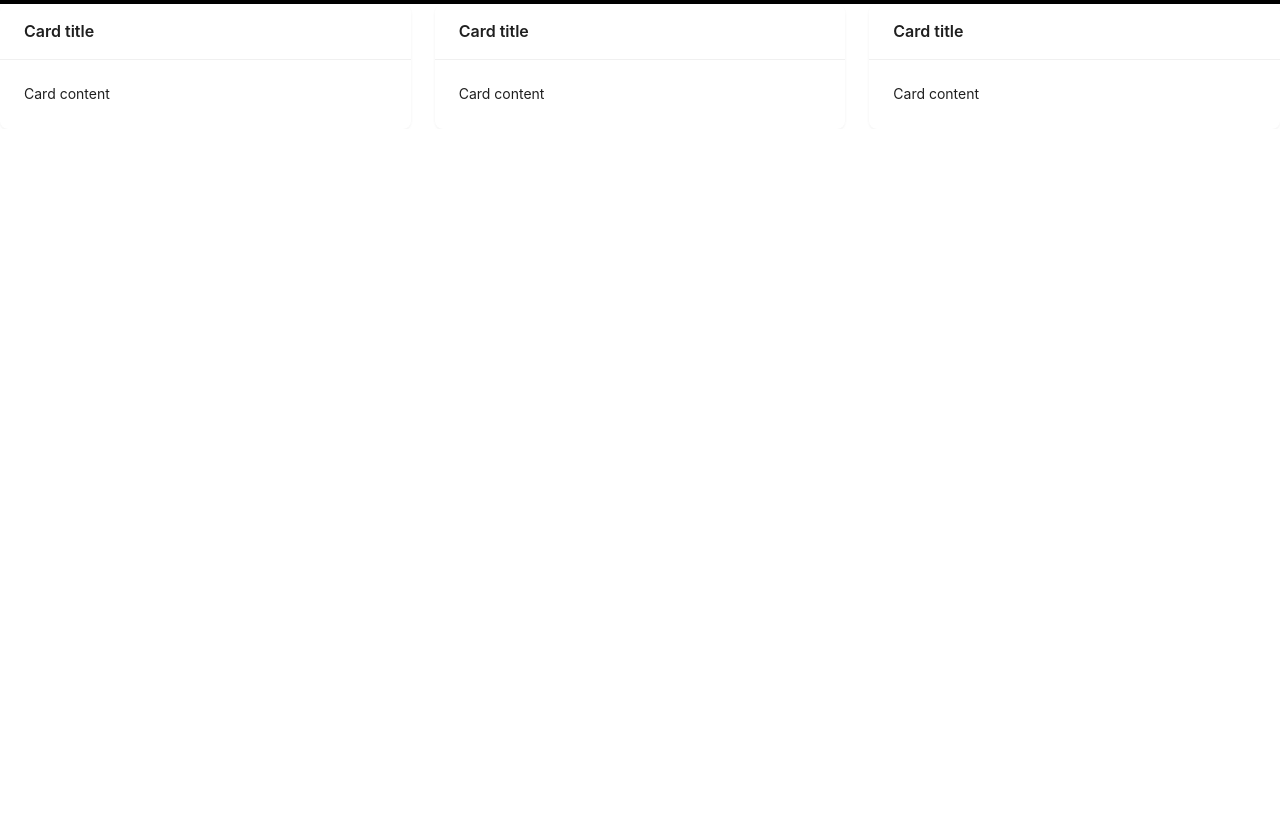
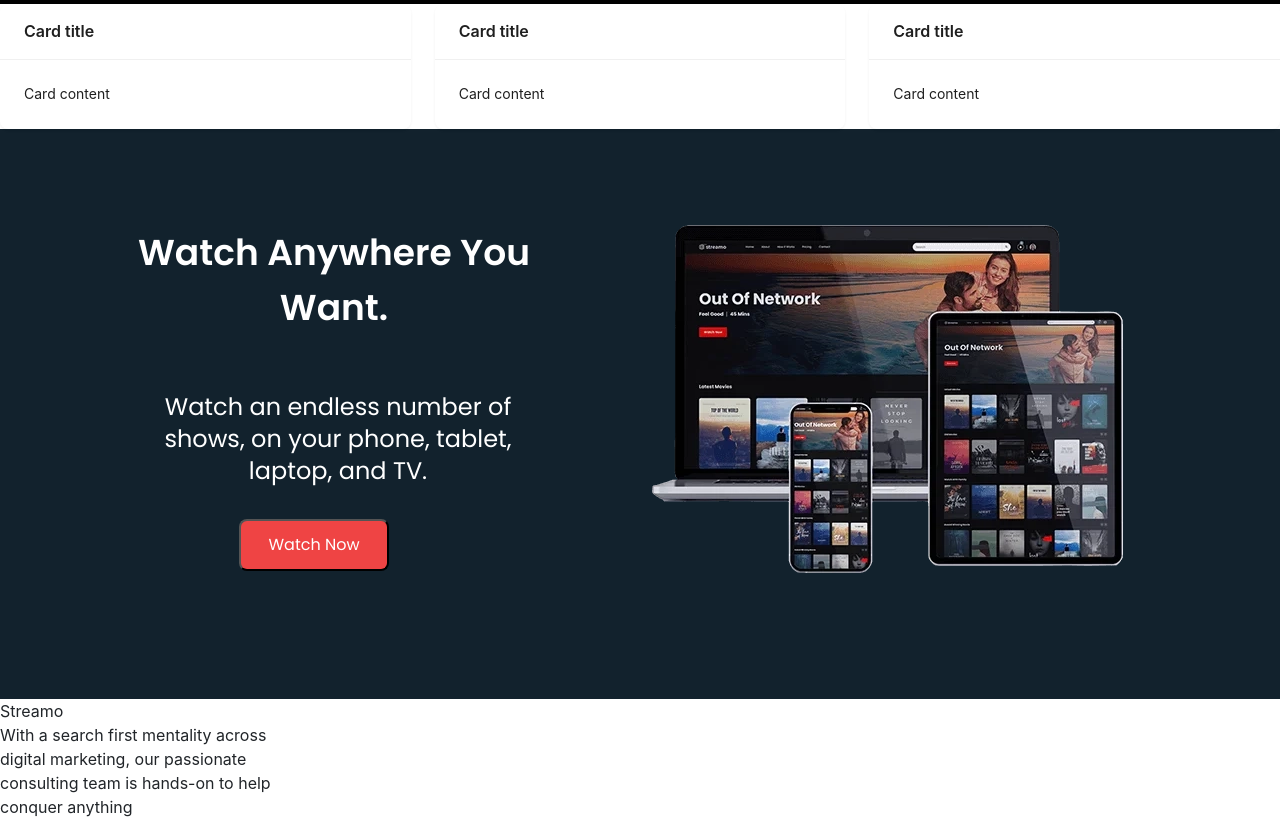
Before and after one commit to SrinivasulaReddy-pixel/ub_netflix, a React (Create React App) app: page / in a window 1280 px wide. Shown: the part 1760-2579 px from the top of the page. Before the commit the page ends 1889 px from the top, so only its background shows below. Built offline with nearby package versions, Linux system fonts and the light colour scheme.

Commit message:
added FeatureSection2 and FooterCenterArea

```diff
--- /dev/null
+++ b/src/components/featureSection2/featureSection2.css
@@ -0,0 +1,59 @@
+.feature-Section2-layout{
+ background-color: rgb(18 34 45);
+}
+
+.feature-section2-content{
+    padding-bottom: 6rem;
+    padding-top: 6rem;
+}
+
+.feature-section2-description{
+    font-family: "Poppins", serif;
+
+    font-style: normal;
+    color: var(--text-color);
+    display: flex;
+    flex-direction: column;
+    /* Arrange text vertically */
+
+    align-items: center;
+    /* Center text horizontally */
+    text-align: center;
+    /* Ensure text inside spans is centered */
+    /* Full viewport height for vertical centering */
+    padding: 0 6rem;
+
+    /* Font for better readability */
+    color: var(--text-color);
+    background-color: transparent;
+    justify-content: center;
+}
+
+.feature-section2-description-one{
+    font-size: 36px;
+    font-weight: 600;
+    line-height: 55px;
+    margin-left: 2.5rem;
+}
+
+.feature-section2-description-two{
+    font-size: 1.5rem;
+    line-height: 2rem;
+    margin-top: 2rem;
+    margin-left: 3rem;
+}
+
+.feature-section2-button{
+    text-align: center;
+    padding: 2rem;
+
+    border-radius: .125rem;
+}
+
+.feature-section2-button-content{
+    background-color: var(--primary-color);
+    border-radius: 0.5rem;
+    width: 150px;
+    color: var(--text-color);
+    padding: .75rem;
+}
--- /dev/null
+++ b/src/components/featureSection2/featureSection2.js
@@ -0,0 +1,32 @@
+import React from "react";
+import "./featureSection2.css";
+import featureImage2 from "../../assets/img/landing-feature-3.webp";
+
+export const FeatureSection2 = () => {
+  return (
+    <div className="feature-Section2-layout">
+      <div className="row feature-section2-content">
+        <div className="col-6 feature-section2-description">
+          <span className="feature-section2-description-one">
+            Watch Anywhere You Want.
+          </span>
+          <br />
+          <span className="feature-section2-description-two">
+            Watch an endless number of shows, on your phone, tablet, laptop, and
+            TV.
+          </span>
+          <div className="feature-section2-button">
+            <button className="feature-section2-button-content">
+              Watch Now
+            </button>
+          </div>
+        </div>
+        <div className="col-6 feature-section2-image">
+          <span>
+            <img src={featureImage2} className="img-fluid" />
+          </span>
+        </div>
+      </div>
+    </div>
+  );
+};
--- /dev/null
+++ b/src/components/footerCenterArea/footerCenterArea.js
@@ -0,0 +1,23 @@
+import React from "react";
+import "./footerCenterArea.css";
+
+export const FooterCenterArea = () => {
+  return (
+    <div className="footer-Center-Area-layout">
+      <div className="row footer-Center-Area-content">
+        <div className="col-3 footer-Center-Area-col1">
+          <div>Streamo</div>
+          <div>
+            <span>With a search first mentality across digital marketing, our passionate consulting team is hands-on to help conquer anything</span>
+          </div>
+          <div></div>
+        </div>
+        <div className="col-9 footer-Center-Area-col2">
+          <div></div>
+          <div></div>
+          <div></div>
+        </div>
+      </div>
+    </div>
+  );
+};
--- a/src/container/mainPage/main.js
+++ b/src/container/mainPage/main.js
@@ -3,6 +3,8 @@ import { MainSection } from "../../components/mainSection/mainSection";
 import { FeatureSection } from "../../components/featureSection/featureSection";
 import { FunfactSection } from "../../components/funfactSection/funfactSection";
 import { SubscrictionSection } from "../../components/subscrictionSection/subscrictionSection";
+import { FeatureSection2 } from "../../components/featureSection2/featureSection2";
+import { FooterCenterArea } from "../../components/footerCenterArea/footerCenterArea";
 
 export const MainPage = () => {
   return (
@@ -19,6 +21,12 @@ export const MainPage = () => {
       <div>
         <SubscrictionSection/>
       </div>
+      <div>
+        <FeatureSection2/>
+      </div>
+      <div>
+        <FooterCenterArea/>
+      </div>
     </div>
   );
 };
```
Also changed, not shown: src/assets/img/landing-feature-3.webp (added), src/components/footerCenterArea/footerCenterArea.css (added).
